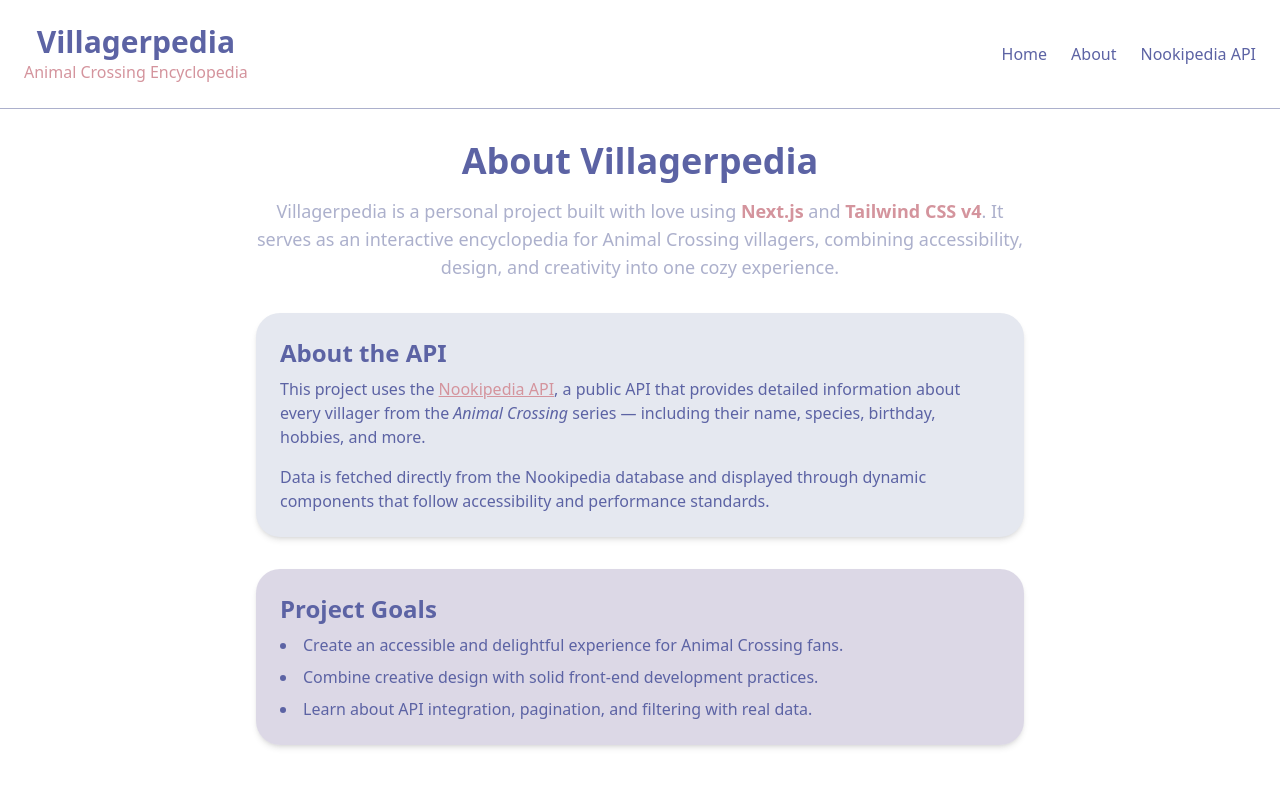
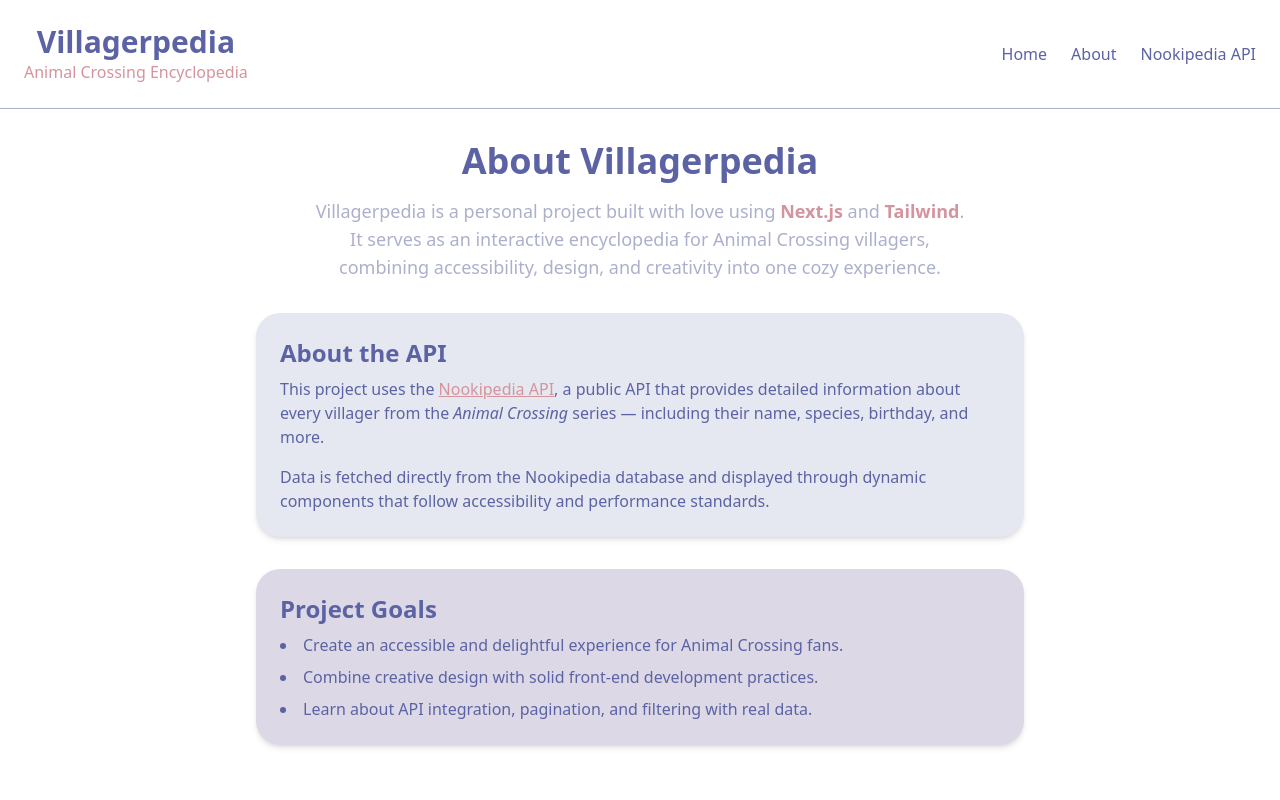
Before and after one commit to netuninho/villagerpedia, a Next.js app: page /about in a window 1280 px wide. Shown: the top 800 px of the page. Built offline with nearby package versions, Linux system fonts and the light colour scheme.

Commit message:
feat: ajustes

```diff
--- a/src/app/about/page.tsx
+++ b/src/app/about/page.tsx
@@ -11,16 +11,16 @@
         <h1 className="text-4xl font-bold mb-4 text-liberty">
           About Villagerpedia
         </h1>
-        <p className="text-lg text-cadetBlue mb-8">
+        <p className="text-lg text-cadetBlue text-balance mb-8">
           Villagerpedia is a personal project built with love using{" "}
           <span className="text-parrotPink font-semibold">Next.js</span> and{" "}
-          <span className="text-parrotPink font-semibold">Tailwind CSS v4</span>
+          <span className="text-parrotPink font-semibold">Tailwind</span>
           . It serves as an interactive encyclopedia for Animal Crossing
           villagers, combining accessibility, design, and creativity into one
           cozy experience.
         </p>
 
-        <div className="text-left bg-softMist rounded-3xl p-6 shadow-md space-y-4">
+        <div className="text-left bg-softMist rounded-3xl p-6 shadow-md space-y-4 transition-all duration-200 hover:scale-105">
           <h2 className="text-2xl font-semibold text-liberty mb-2">
             About the API
           </h2>
@@ -36,7 +36,7 @@
             </a>
             , a public API that provides detailed information about every
             villager from the <em>Animal Crossing</em> series — including their
-            name, species, birthday, hobbies, and more.
+            name, species, birthday, and more.
           </p>
           <p>
             Data is fetched directly from the Nookipedia database and displayed
@@ -45,7 +45,7 @@
           </p>
         </div>
 
-        <div className="text-left mt-8 bg-lavenderPurple/30 rounded-3xl p-6 shadow-md space-y-4">
+        <div className="text-left mt-8 bg-lavenderPurple/30 rounded-3xl p-6 shadow-md space-y-4 transition-all duration-200 hover:scale-105 focus:outline-none focus:ring-2 focus:ring-parrotPink">
           <h2 className="text-2xl font-semibold text-liberty mb-2">
             Project Goals
           </h2>
--- a/src/app/page.tsx
+++ b/src/app/page.tsx
@@ -97,7 +97,7 @@
           Filters
         </h2>
 
-        <div className="flex gap-20 ml-10">
+        <div className="lg:flex gap-20 ml-10">
           <FilterGroup
             title="Species"
             options={allSpecies}
```
